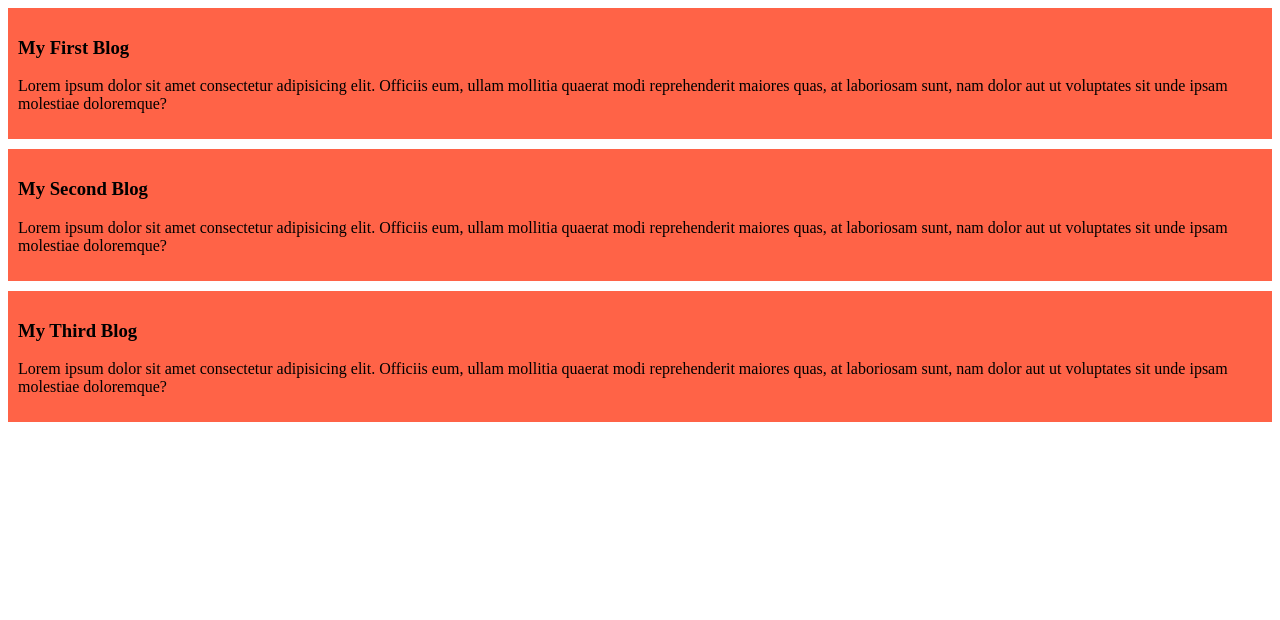
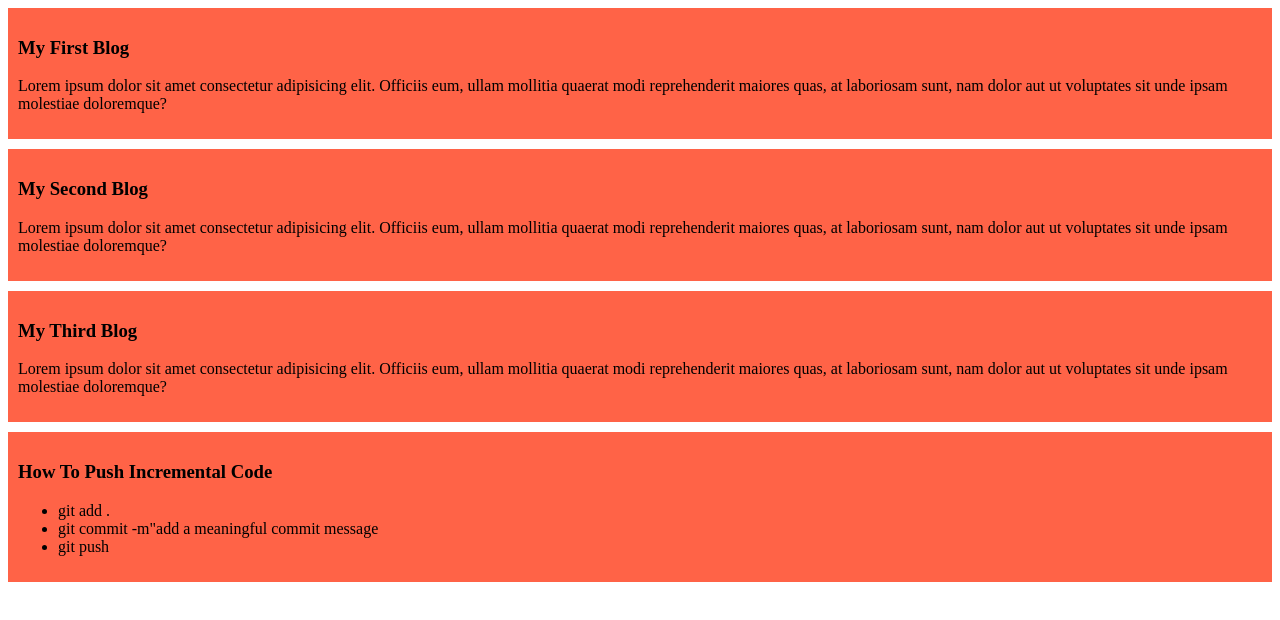
Before and after one commit to rafsanrad/my-shelly-coop-repo, a plain HTML site: page index.html in a window 1280 px wide. Drawn offline with Linux system fonts and the light colour scheme.

Commit message:
added a list to push code

```diff
--- a/index.html
+++ b/index.html
@@ -19,5 +19,13 @@
         <h3>My Third Blog</h3>
         <P>Lorem ipsum dolor sit amet consectetur adipisicing elit. Officiis eum, ullam mollitia quaerat modi reprehenderit maiores quas, at laboriosam sunt, nam dolor aut ut voluptates sit unde ipsam molestiae doloremque?</P>
     </div>
+    <div>
+        <h3>How To Push Incremental Code</h3>
+        <ul>
+            <li>git add .</li>
+            <li>git commit -m"add a meaningful commit message</li>
+            <li>git push</li>
+        </uL>
+    </div>
 </body>
 </html>
```
